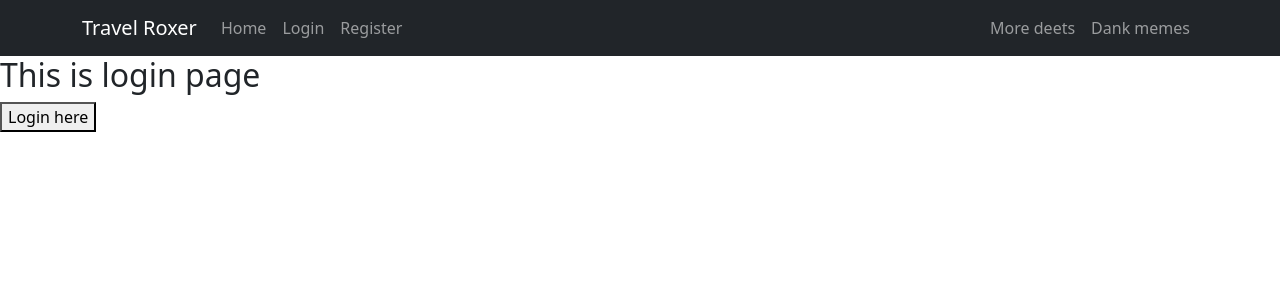
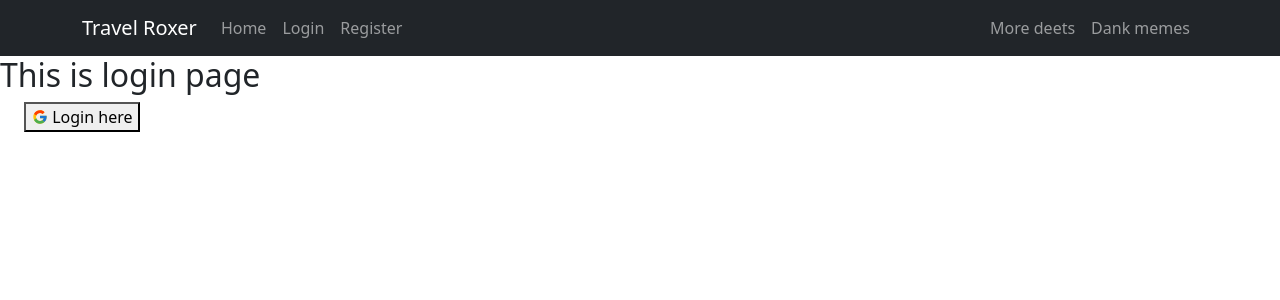
Before and after one commit to Marufhossain112/project-10, a React (Create React App) app: page /login in a window 1280 px wide. Shown: the top 300 px of the page. Built offline with nearby package versions, Linux system fonts and the light colour scheme.

Commit message:
icon added

```diff
--- a/src/App.css
+++ b/src/App.css
@@ -11,6 +11,10 @@
   .App-logo {
     animation: App-logo-spin infinite 20s linear;
   }
+}
+.google-icon {
+  position: relative;
+  bottom: 2px;
 }
 
 .App-header {
--- a/src/App.js
+++ b/src/App.js
@@ -1,13 +1,8 @@
-import logo from "./logo.svg";
 import "./App.css";
 import { RouterProvider } from "react-router-dom";
 import { routes } from "./routes/routes";
 
 function App() {
-  return (
-    <RouterProvider router={routes}>
-      <App></App>
-    </RouterProvider>
-  );
+  return <RouterProvider router={routes}></RouterProvider>;
 }
 export default App;
--- a/src/Pages/Login/Login.js
+++ b/src/Pages/Login/Login.js
@@ -1,10 +1,19 @@
 import React from "react";
-
+import { FaGgCircle, FcGoogle } from "react-icons/fc";
 const Login = () => {
+  const handleLogin = () => {
+    console.log("I am clicked");
+  };
   return (
     <div>
       <h2>This is login page</h2>
-      <button>Login here</button>
+      <button onClick={handleLogin} className="ms-4">
+        <span className="google-icon">
+          {" "}
+          <FcGoogle />{" "}
+        </span>
+        <span>Login here</span>
+      </button>
     </div>
   );
 };
```
Also changed, not shown: src/context/UserContext.js (+10 -6 lines), src/firebase/firebase.config.js (added, +18 -0 lines).
